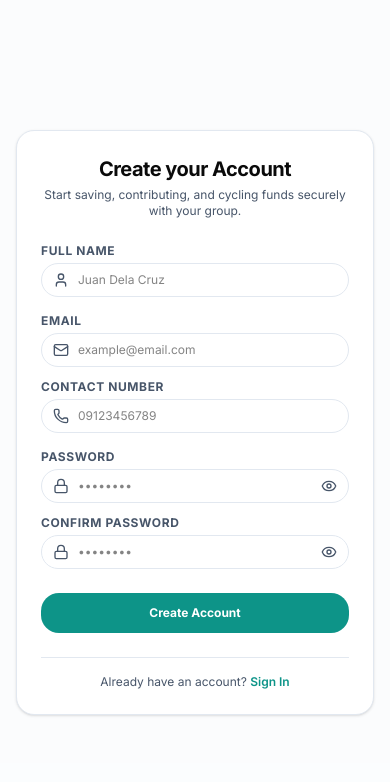
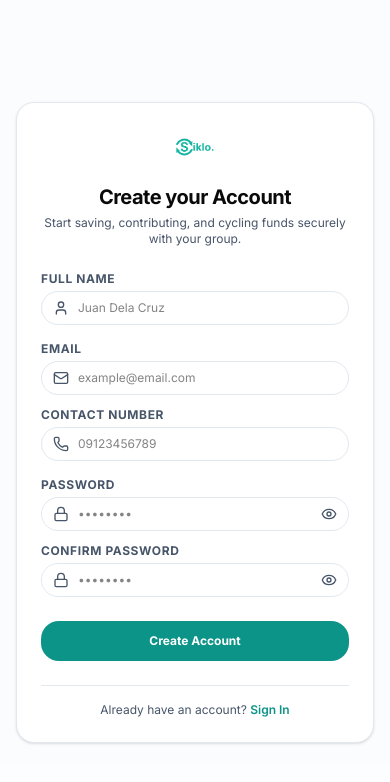
Before and after one commit to prodby-david/siklo, a Next.js app in the folder apps/web/: page /signup in a window 390 px wide. Shown: the top 782 px of the page. Built offline with nearby package versions, Linux system fonts and the light colour scheme; no server answers.

Commit message:
style(web): replace mobile green dot placeholders with optimized logo

```diff
--- a/apps/web/src/features/auth/signin/ui/SigninCard.tsx
+++ b/apps/web/src/features/auth/signin/ui/SigninCard.tsx
@@ -83,8 +83,13 @@ export default function SigninCard() {
             href="/"
             className="flex md:hidden items-center gap-2 text-lg font-bold text-foreground mb-2"
           >
-            <span className="h-3 w-3 rounded-2xl bg-brand-accent" />
-            <span>Siklo</span>
+            <Image
+              src="/images/logo.svg"
+              alt="Siklo"
+              width={40}
+              height={40}
+              priority
+            />
           </Link>
 
           <div className="flex flex-col gap-1">
--- a/apps/web/src/features/auth/signup/components/ui/SignupForm.tsx
+++ b/apps/web/src/features/auth/signup/components/ui/SignupForm.tsx
@@ -1,10 +1,23 @@
 import Link from "next/link";
+import Image from "next/image";
 import SignupFormInputs from "@/features/auth/signup/components/SignupFormInputs";
 
 export default function SignUpForm() {
   return (
     <div className="w-full md:w-7/12 p-6 sm:p-8 flex flex-col gap-6 justify-center">
       <div className="flex flex-col items-center text-center gap-2">
+        <Link
+          href="/"
+          className="flex md:hidden items-center gap-2 text-lg font-bold text-foreground mb-2"
+        >
+          <Image
+            src="/images/logo.svg"
+            alt="Siklo"
+            width={40}
+            height={40}
+            priority
+          />
+        </Link>
         <div className="flex flex-col gap-1">
           <h2 className="text-xl font-bold tracking-tight text-foreground sm:text-2xl">
             Create your Account
```
